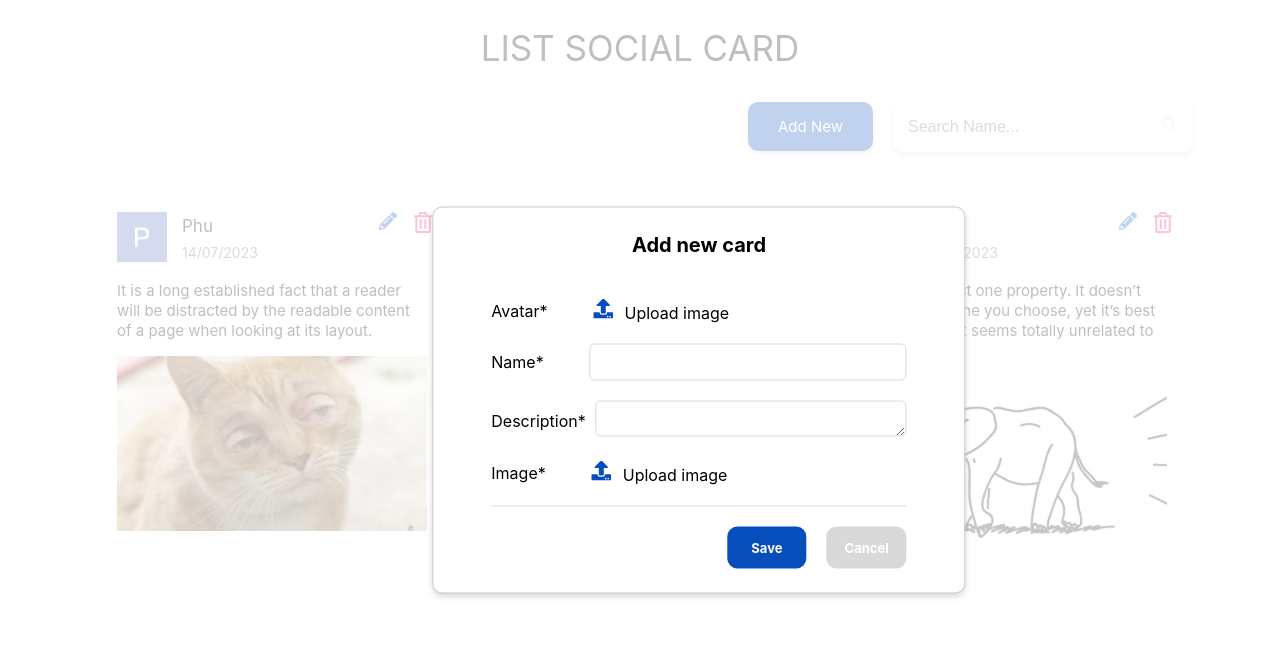
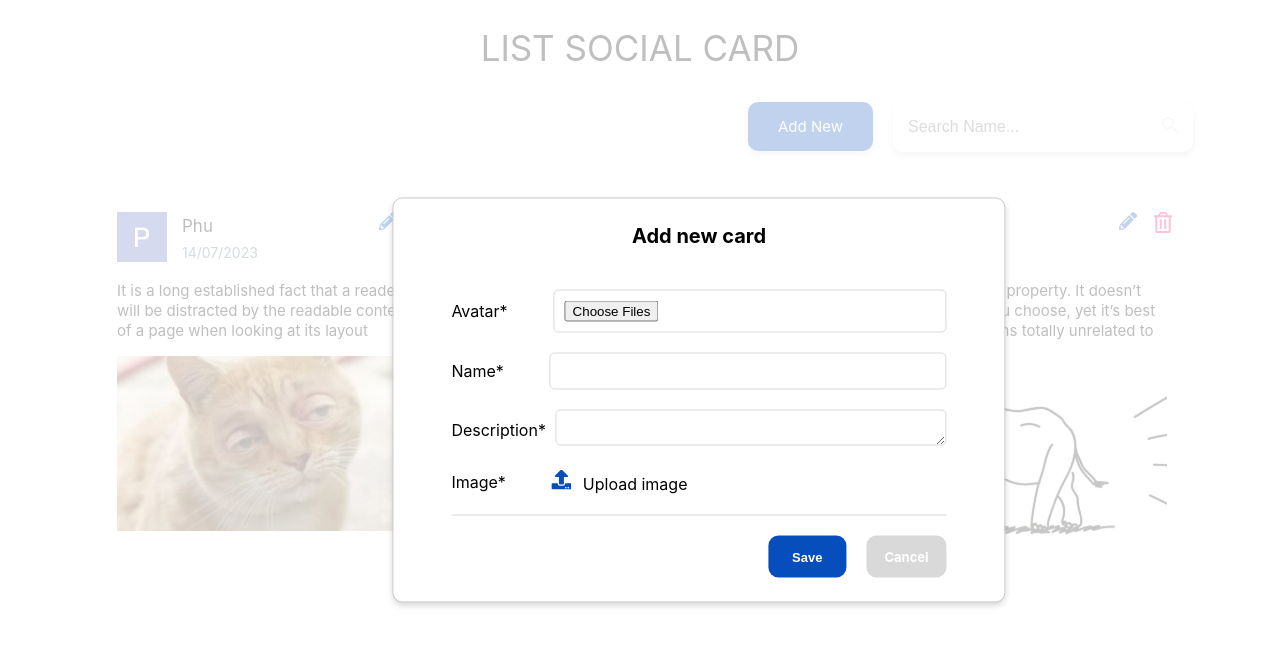
Before and after one commit to Tea-2003/Challege_ListSocialCard, a React (Create React App) app: page / in a window 1280 px wide. Both pictures are taken after a click on the picture 387 px from the left and 221 px from the top of the page. Shown: the top 646 px of the page. Built offline with nearby package versions, Linux system fonts and the light colour scheme.

Commit message:
settup upload image to cloudinary

```diff
--- a/package.json
+++ b/package.json
@@ -3,9 +3,12 @@
   "version": "0.1.0",
   "private": true,
   "dependencies": {
+    "@cloudinary/react": "^1.11.2",
+    "@cloudinary/url-gen": "^1.11.1",
     "@testing-library/jest-dom": "^5.17.0",
     "@testing-library/react": "^13.4.0",
     "@testing-library/user-event": "^13.5.0",
+    "axios": "^1.4.0",
     "react": "^18.2.0",
     "react-dom": "^18.2.0",
     "react-modal": "^3.16.1",
--- a/src/Components/Card/index.jsx
+++ b/src/Components/Card/index.jsx
@@ -4,6 +4,7 @@ import Nav from "../Nav";
 import Modal from "react-modal";
 import ModalAdd from "../ModalAdd";
 import ModalDelete from "../ModalDelete";
+import cardData from "../Data";
 
 const customStyles = {
   content: {
@@ -64,15 +65,16 @@ const Card = () => {
           <ModalDelete closeModal={closeDeleteModal}></ModalDelete>
         </Modal>
 
-        <div className={styles.cardItem}>
+        {cardData.map((card) => (
+          <div key={card.id} className={styles.cardItem}>
             <div className={styles.item}>
               <a href="/Detail">
                 <div className={styles.avata}>
-                <img src="./images/avt_person.svg" alt="a" />
+                  <img src={card.avatar} alt="a" />
                 </div>
                 <div className={styles.nameDate}>
-                <div className={styles.name}>Phu</div>
-                <div className={styles.date}>14/07/2023</div>
+                  <div className={styles.name}>{card.name}</div>
+                  <div className={styles.date}>{card.date}</div>
                 </div>
               </a>
               <div className={styles.iconED}>
@@ -93,96 +95,13 @@ const Card = () => {
               </div>
             </div>
             <a href="/Detail">
-            <div className={styles.subTitle}>
-              It is a long established fact that a reader will be distracted by
-              the readable content of a page when looking at its layout.
-            </div>
+              <div className={styles.subTitle}>{card.subTitle}</div>
               <div className={styles.images}>
-              <img src="./images/img_cat.svg" alt="image" />
+                <img src={card.image} alt="image" />
               </div>
             </a>
           </div>
-
-        <div className={styles.cardItem}>
-          <div className={styles.item}>
-            <a href="/Detail">
-              <div className={styles.avata}>
-                <img src="./images/avt_veren.svg" alt="a" />
-              </div>
-              <div className={styles.nameDate}>
-                <div className={styles.name}>Varen</div>
-                <div className={styles.date}>14/07/2023</div>
-              </div>
-            </a>
-
-            <div className={styles.iconED}>
-              <div className={styles.edit}>
-                <img
-                  onClick={openModal}
-                  src="./images/icon_edit.svg"
-                  alt="icon_edit"
-                />
-              </div>
-              <div className={styles.delete}>
-                <img
-                  onClick={openDeleteModal}
-                  src="./images/icon_delete.svg"
-                  alt="icon_delete"
-                />
-              </div>
-            </div>
-          </div>
-          <a href="/Detail">
-            <div className={styles.subTitle}>
-              Lập một form để tạo mới 1 Social Card , trong card sẽ chứa các
-              thông tin: Avatar, Name, Description, Image
-            </div>
-            <div className={styles.images}>
-              <img src="./images/img_baby.svg" alt="image" />
-            </div>
-          </a>
-        </div>
-
-        <div className={styles.cardItem}>
-          <div className={styles.item}>
-            <a href="/Detail">
-              <div className={styles.avata}>
-                <img src="./images/avt_mio.svg" alt="mio" />
-              </div>
-              <div className={styles.nameDate}>
-                <div className={styles.name}>Mio</div>
-                <div className={styles.date}>14/07/2023</div>
-              </div>
-            </a>
-
-            <div className={styles.iconED}>
-              <div className={styles.edit}>
-                <img
-                  onClick={openModal}
-                  src="./images/icon_edit.svg"
-                  alt="icon_edit"
-                />
-              </div>
-              <div className={styles.delete}>
-                <img
-                  onClick={openDeleteModal}
-                  src="./images/icon_delete.svg"
-                  alt="icon_delete"
-                />
-              </div>
-            </div>
-          </div>
-          <a href="/Detail">
-            <div className={styles.subTitle}>
-              Next, you select one property. It doesn’t matter which one you
-              choose, yet it’s best to pick one that seems totally unrelated to
-              your challenge.
-            </div>
-            <div className={styles.images}>
-              <img src="./images/img_elephant.svg" alt="image" />
-            </div>
-          </a>
-        </div>
+        ))}
       </div>
     </div>
   );
--- /dev/null
+++ b/src/Components/Data.jsx
@@ -0,0 +1,29 @@
+const cardData = [
+    {
+      id: 1,
+      avatar: "./images/avt_person.svg",
+      name: "Phu",
+      date: "14/07/2023",
+      subTitle: " It is a long established fact that a reader will be distracted by the readable content of a page when looking at its layout",
+      image: "./images/img_cat.svg",
+    },
+    {
+      id: 2,
+      avatar: "./images/avt_veren.svg",
+      name: "Varen",
+      date: "14/07/2023",
+      subTitle: " Lập một form để tạo mới 1 Social Card , trong card sẽ chứa các thông tin: Avatar, Name, Description, Image",
+      image: "./images/img_baby.svg",
+    },
+    {
+      id: 3,
+      avatar: "./images/avt_mio.svg",
+      name: "Mio",
+      date: "14/07/2023",
+      subTitle: " Next, you select one property. It doesn’t matter which one you choose, yet it’s best to pick one that seems totally unrelated to your challenge.",
+      image: "./images/img_elephant.svg",
+    },
+
+  ];
+
+  export default cardData;
--- a/src/Components/ModalAdd/index.jsx
+++ b/src/Components/ModalAdd/index.jsx
@@ -1,9 +1,62 @@
-import React from "react";
 import styles from "./style.module.css";
+import React, { useState, useEffect } from "react";
+import axios from "axios";
 
 const ModalAdd = ({ closeModal }) => {
+  useEffect(() => {
+    const form = document.getElementById("form-add");
+    const profileImg = document.getElementById("profile-img");
+    console.log("Form element:", form);
+    console.log("Profile image element:", profileImg);
+
+    if (form && profileImg) {
+      form.addEventListener("submit", async function (e) {
+        e.preventDefault();
+        uploadFiles(profileImg.files);
+      });
+    }
+  }, []);
+
+  const uploadFiles = async (files) => {
+    if (files) {
+      const CLOUD_NAME = "dn7lgsdd1";
+      const PRESET_NAME = "upload-img";
+      const url = [];
+      const FOLDER_NAME = "SOCIAL";
+      const api = `https://api.cloudinary.com/v1_1/${CLOUD_NAME}/image/upload`;
+
+      const formData = new FormData(); //key value
+
+      formData.append("upload_preset", PRESET_NAME);
+      formData.append("folder", FOLDER_NAME);
+
+      for (const file of files) {
+        formData.append("file", file);
+
+        const response = await axios.post(api, formData, {
+          headers: {
+            "content-Type": "multipart/form-data",
+          },
+        });
+        url.push(response.data.secure_url);
+        console.log(url);
+      }
+      return url;
+    }
+  };
+  const [uploadedImageName, setUploadedImageName] = useState(null);
+  const [hasUploaded, setHasUploaded] = useState(false);
+
+  const handleImageUpload = (e) => {
+    const file = e.target.files[0];
+    if (file) {
+      setUploadedImageName(file.name);
+      setHasUploaded(true);
+    }
+  };
+
   return (
-    <>
+    <form action="" id="form-add">
       <div className={styles.modal}>
         <div className={styles.title}>Add new card</div>
         <div className={styles.cardAdd}>
@@ -11,8 +64,23 @@ const ModalAdd = ({ closeModal }) => {
             <div className={styles.avata}>
               <div className={styles.avt}>Avatar*</div>
               <div className={styles.uploading}>
-                <img src="./images/icon_arrow.svg" alt="icon_arrow" />
-                <span>Upload image</span>
+                <input type="file" id="profile-img"
+                  onChange={handleImageUpload}multiple />
+                {/* <label htmlFor="fileupload" className={styles.uploadLabel} >
+                  {hasUploaded ? (
+                    <>
+                      <img src="./images/icon_arrow.svg" alt="icon_arrow" />
+                      <span>{uploadedImageName}</span>
+                    </>
+                  ) : (
+                    <>
+                      <img src="./images/icon_arrow.svg" alt="icon_arrow" />
+                      <span>Upload image</span>
+
+                    </>
+                  )}
+                </label> */}
+
               </div>
             </div>
             <div className={styles.avata}>
@@ -37,14 +105,16 @@ const ModalAdd = ({ closeModal }) => {
           </div>
 
           <div className={styles.button}>
-            <div className={styles.btnSave}>Save</div>
+            <button type="submit" className={styles.btnSave}>
+              Save
+            </button>
             <div className={styles.btnCancel} onClick={closeModal}>
               Cancel
             </div>
           </div>
         </div>
       </div>
-    </>
+    </form>
   );
 };
 export default ModalAdd;
--- a/src/Components/ModalAdd/style.module.css
+++ b/src/Components/ModalAdd/style.module.css
@@ -40,8 +40,6 @@
 
 .uploading {
   width: 100%;
-}
-img {
   cursor: pointer;
 }
 .uploading span {
@@ -84,6 +82,8 @@ textarea {
   cursor: pointer;
   font-size: 13px;
   font-weight: bold;
+  color: #fff;
+  border: none;
 }
 .btnCancel {
   padding: 13px 18px;
@@ -94,10 +94,20 @@ textarea {
   font-weight: bold;
 }
 
+.hiddenInput {
+  display: none;
+}
+
+.uploadLabel {
+  display: inline-block;
+  cursor: pointer;
+}
+
+
 @media (max-width: 768px) {
   .modal {
     margin: 0;
-    width: 370px;
+    width: 260px;
   }
   .uploading input {
     width: 100%;
--- a/src/Components/ModalDelete/styles.module.css
+++ b/src/Components/ModalDelete/styles.module.css
@@ -68,3 +68,16 @@
   border-radius: 10px;
   cursor: pointer;
 }
+@media (max-width: 768px) {
+  .modal {
+    margin: 0;
+    width: 370px;
+  }
+  .subTitle {
+    text-align: center;
+    margin: 0 20px;
+  }
+  .button {
+    margin-left: 150px;
+  }
+}
```
Also changed, not shown: 1 other file (tests, documents, lock files or other folders). Lines whose indentation alone changed are shown as unchanged.
